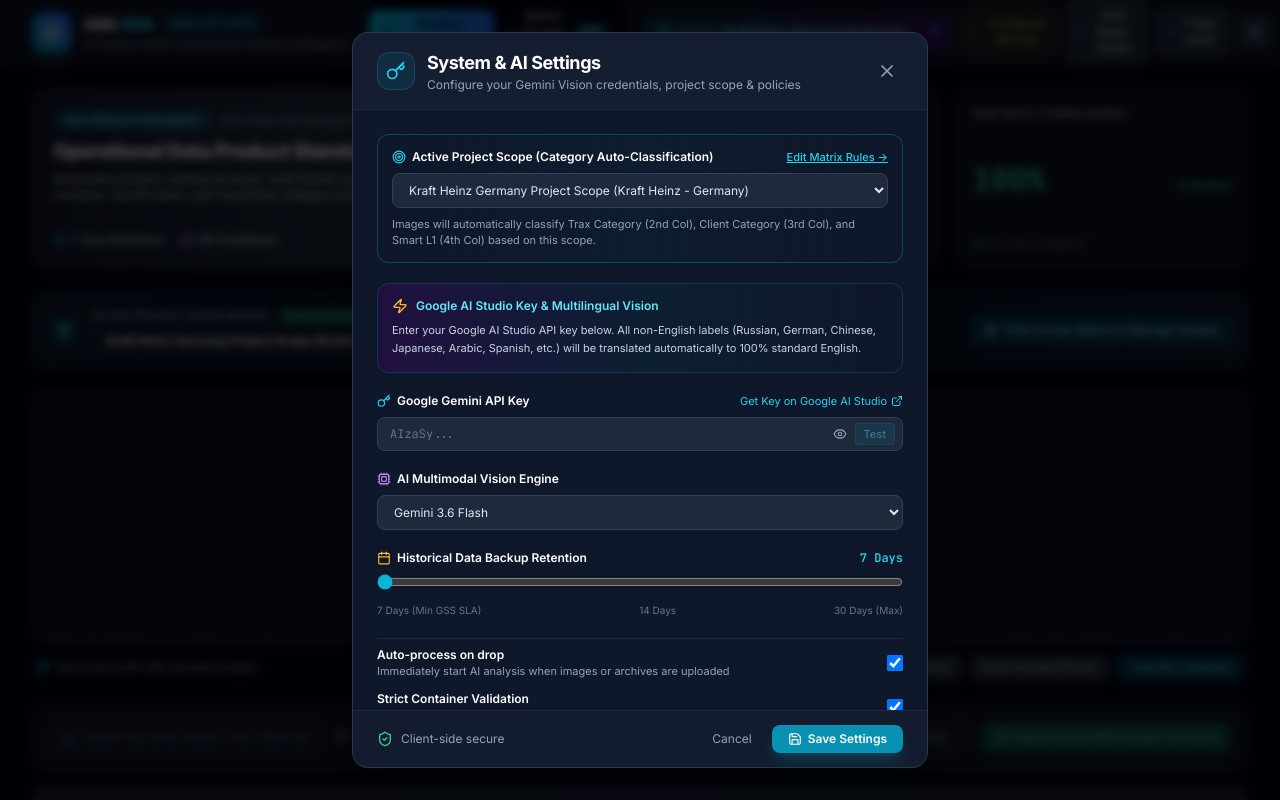
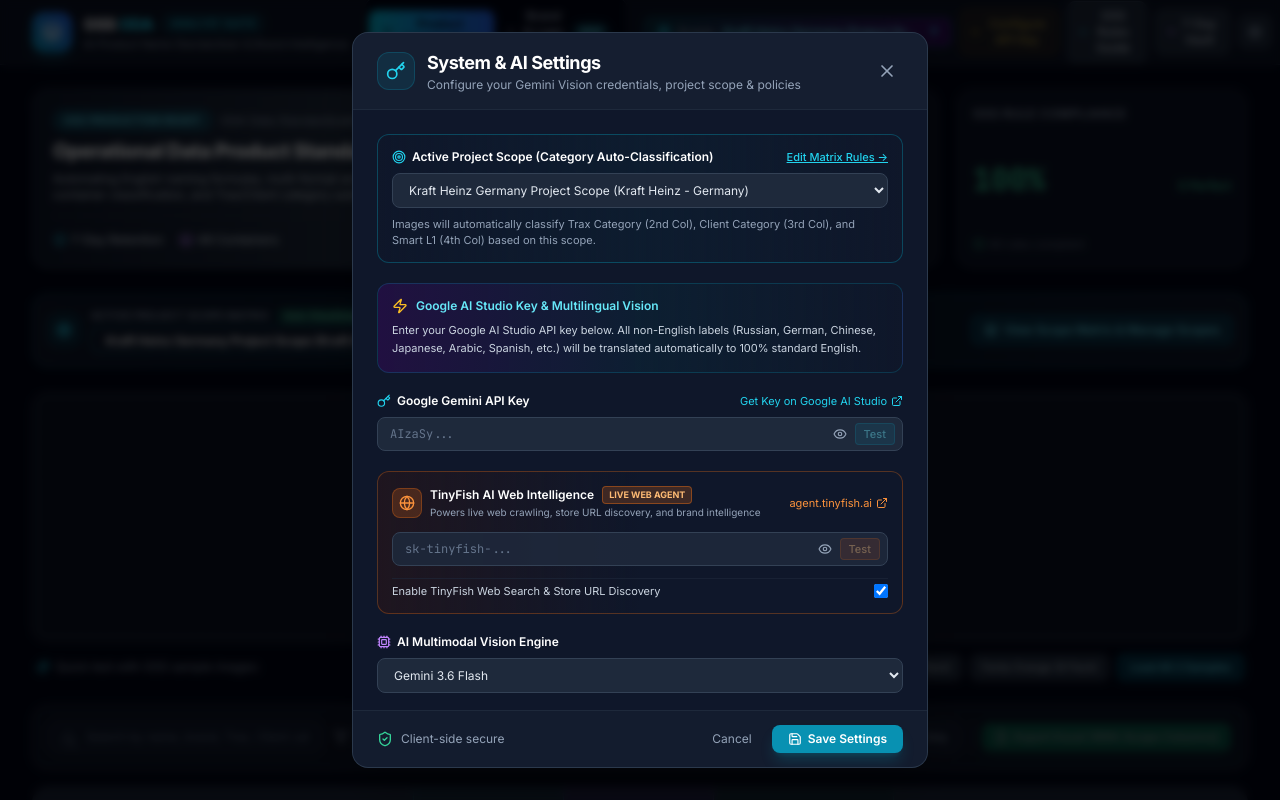
Before and after one commit to Chathura0607/GSS-ODA-AI-Name-Generator, a React (Vite) app: page / in a window 1280 px wide. Both pictures are taken after a click on the button "Configure API Key". Shown: the top 800 px of the page. Built offline with nearby package versions, Linux system fonts and the light colour scheme.

Commit message:
Add TinyFish API configuration and connection test in SettingsModal

```diff
--- a/src/components/SettingsModal.tsx
+++ b/src/components/SettingsModal.tsx
@@ -14,10 +14,13 @@
   Languages,
   Zap,
   Target,
+  Globe,
+  Sparkles,
 } from 'lucide-react';
 import { AppSettings } from '../types';
 import { ProjectScope } from '../constants/projectScopes';
 import { testGeminiApiKey, fetchAvailableModels, ModelOption } from '../services/gemini';
+import { testTinyFishApiKey } from '../services/tinyfish';
 import { saveSettings, getAllProjectScopes } from '../services/db';
 
 interface SettingsModalProps {
@@ -37,6 +40,10 @@
 }) => {
   const [apiKey, setApiKey] = useState(settings.geminiApiKey || '');
   const [model, setModel] = useState(settings.geminiModel || 'gemini-2.5-flash');
+  const [tinyFishKey, setTinyFishKey] = useState(
+    settings.tinyFishApiKey || localStorage.getItem('gss_tinyfish_key') || ''
+  );
+  const [useTinyFish, setUseTinyFish] = useState(settings.useTinyFishForSearch ?? true);
   const [retentionDays, setRetentionDays] = useState(settings.retentionDays || 7);
   const [autoProcess, setAutoProcess] = useState(settings.autoProcessOnUpload ?? true);
   const [strictContainer, setStrictContainer] = useState(settings.strictContainerCheck ?? true);
@@ -45,8 +52,11 @@
   const [availableModels, setAvailableModels] = useState<ModelOption[]>([]);
   const [availableScopes, setAvailableScopes] = useState<ProjectScope[]>([]);
   const [showKey, setShowKey] = useState(false);
+  const [showTinyFishKey, setShowTinyFishKey] = useState(false);
   const [isTesting, setIsTesting] = useState(false);
+  const [isTestingTinyFish, setIsTestingTinyFish] = useState(false);
   const [testResult, setTestResult] = useState<{ success: boolean; message: string } | null>(null);
+  const [tinyFishTestResult, setTinyFishTestResult] = useState<{ success: boolean; message: string } | null>(null);
   const [savedSuccess, setSavedSuccess] = useState(false);
 
   // Auto-fetch available models and scopes when modal is open
@@ -69,7 +79,7 @@
 
   const handleTestKey = async () => {
     if (!apiKey.trim()) {
-      setTestResult({ success: false, message: 'Please enter an API Key first.' });
+      setTestResult({ success: false, message: 'Please enter a Gemini API Key first.' });
       return;
     }
     setIsTesting(true);
@@ -96,10 +106,32 @@
     }
   };
 
+  const handleTestTinyFish = async () => {
+    if (!tinyFishKey.trim()) {
+      setTinyFishTestResult({ success: false, message: 'Please enter a TinyFish API Key first.' });
+      return;
+    }
+    setIsTestingTinyFish(true);
+    setTinyFishTestResult(null);
+    try {
+      const res = await testTinyFishApiKey(tinyFishKey.trim());
+      setTinyFishTestResult(res);
+    } catch (err: any) {
+      setTinyFishTestResult({
+        success: false,
+        message: err?.message || 'Failed to connect to TinyFish API.',
+      });
+    } finally {
+      setIsTestingTinyFish(false);
+    }
+  };
+
   const handleSave = async () => {
     const updated: AppSettings = {
       geminiApiKey: apiKey.trim(),
       geminiModel: model,
+      tinyFishApiKey: tinyFishKey.trim(),
+      useTinyFishForSearch: useTinyFish,
       retentionDays: Number(retentionDays),
       autoProcessOnUpload: autoProcess,
       strictContainerCheck: strictContainer,
@@ -107,6 +139,7 @@
     };
 
     localStorage.setItem('gss_gemini_key', apiKey.trim());
+    localStorage.setItem('gss_tinyfish_key', tinyFishKey.trim());
     await saveSettings(updated);
     onSaveSettings(updated);
     setSavedSuccess(true);
@@ -254,6 +287,92 @@
             )}
           </div>
 
+          {/* TinyFish Web Intelligence Section */}
+          <div className="p-3.5 rounded-xl bg-gradient-to-r from-orange-950/30 via-slate-900 to-slate-900 border border-orange-500/30 space-y-3">
+            <div className="flex items-center justify-between">
+              <div className="flex items-center gap-2">
+                <div className="p-1.5 rounded-lg bg-orange-500/20 text-orange-400 border border-orange-500/30">
+                  <Globe className="w-4 h-4" />
+                </div>
+                <div>
+                  <div className="flex items-center gap-2">
+                    <span className="font-semibold text-white text-xs">TinyFish AI Web Intelligence</span>
+                    <span className="px-1.5 py-0.2 text-[9px] font-bold bg-orange-500/20 text-orange-300 rounded border border-orange-500/40">
+                      LIVE WEB AGENT
+                    </span>
+                  </div>
+                  <p className="text-[10px] text-slate-400">Powers live web crawling, store URL discovery, and brand intelligence</p>
+                </div>
+              </div>
+              <a
+                href="https://agent.tinyfish.ai/api-keys"
+                target="_blank"
+                rel="noreferrer"
+                className="text-[11px] text-orange-400 hover:text-orange-300 flex items-center gap-1 hover:underline"
+              >
+                agent.tinyfish.ai <ExternalLink className="w-3 h-3" />
+              </a>
+            </div>
+
+            <div className="relative">
+              <input
+                type={showTinyFishKey ? 'text' : 'password'}
+                value={tinyFishKey}
+                onChange={e => {
+                  setTinyFishKey(e.target.value);
+                  setTinyFishTestResult(null);
+                }}
+                placeholder="sk-tinyfish-..."
+                className="w-full pl-3 pr-20 py-2 bg-slate-800/90 border border-slate-700 rounded-lg text-slate-200 placeholder-slate-500 font-mono text-xs focus:outline-none focus:border-orange-500"
+              />
+              <div className="absolute right-2 top-1.5 flex items-center gap-1">
+                <button
+                  type="button"
+                  onClick={() => setShowTinyFishKey(!showTinyFishKey)}
+                  className="p-1 text-slate-400 hover:text-slate-200"
+                  title={showTinyFishKey ? 'Hide key' : 'Show key'}
+                >
+                  {showTinyFishKey ? <EyeOff className="w-3.5 h-3.5" /> : <Eye className="w-3.5 h-3.5" />}
+                </button>
+                <button
+                  type="button"
+                  onClick={handleTestTinyFish}
+                  disabled={isTestingTinyFish || !tinyFishKey.trim()}
+                  className="px-2 py-0.5 text-[11px] font-medium bg-orange-600/30 hover:bg-orange-600/50 text-orange-300 rounded border border-orange-500/40 disabled:opacity-40 transition-colors"
+                >
+                  {isTestingTinyFish ? 'Testing...' : 'Test'}
+                </button>
+              </div>
+            </div>
+
+            {tinyFishTestResult && (
+              <div
+                className={`p-2 rounded-lg flex items-center gap-2 text-[11px] ${
+                  tinyFishTestResult.success
+                    ? 'bg-emerald-500/10 text-emerald-300 border border-emerald-500/20'
+                    : 'bg-rose-500/10 text-rose-300 border border-rose-500/20'
+                }`}
+              >
+                {tinyFishTestResult.success ? (
+                  <CheckCircle2 className="w-3.5 h-3.5 text-emerald-400 shrink-0" />
+                ) : (
+                  <AlertCircle className="w-3.5 h-3.5 text-rose-400 shrink-0" />
+                )}
+                <span>{tinyFishTestResult.message}</span>
+              </div>
+            )}
+
+            <label className="flex items-center justify-between cursor-pointer pt-1 border-t border-slate-800/60 text-[11px]">
+              <span className="text-slate-300">Enable TinyFish Web Search & Store URL Discovery</span>
+              <input
+                type="checkbox"
+                checked={useTinyFish}
+                onChange={e => setUseTinyFish(e.target.checked)}
+                className="w-3.5 h-3.5 rounded text-orange-600 bg-slate-800 border-slate-700 focus:ring-orange-500"
+              />
+            </label>
+          </div>
+
           {/* Model Selection */}
           <div className="space-y-2">
             <div className="flex items-center justify-between">
```
